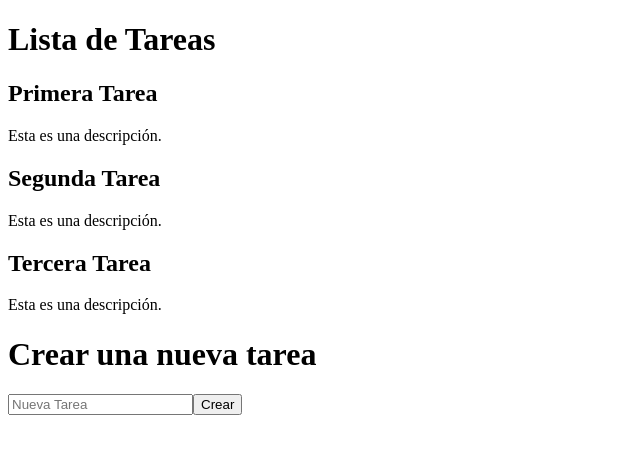
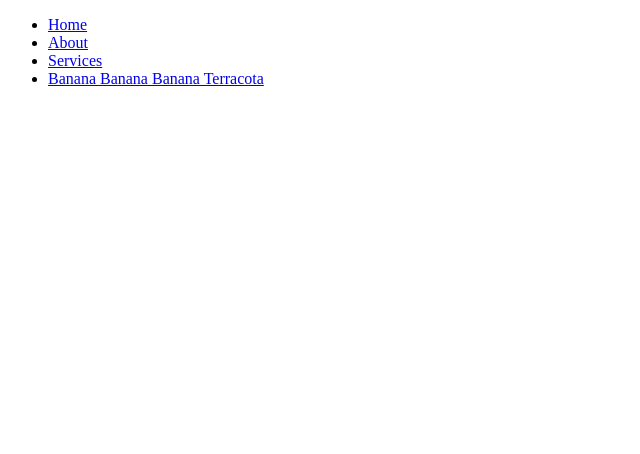
Before and after one commit to JimmyDVO0823/Heidy-DFranco, a React (Vite) app: page / in a window 1280 px wide. Shown: the top 454 px of the page, without its empty margins (0-640 px from the left). Built offline with nearby package versions, Linux system fonts and the light colour scheme.

Commit message:
Se hizo un sencillo nav y se intentan añadir estilo

```diff
--- a/package.json
+++ b/package.json
@@ -10,8 +10,10 @@
     "preview": "vite preview"
   },
   "dependencies": {
+    "@tailwindcss/vite": "^4.1.18",
     "react": "^19.2.0",
-    "react-dom": "^19.2.0"
+    "react-dom": "^19.2.0",
+    "tailwindcss": "^4.1.18"
   },
   "devDependencies": {
     "@eslint/js": "^9.39.1",
--- a/src/App.jsx
+++ b/src/App.jsx
@@ -1,25 +1,11 @@
-import TaskList from "./TaskList";
-import TaskForm from "./TaskForm";
-import { tasks as data } from "./Tasks";
-import { useEffect, useState } from "react";
+import SideBar from './Components/SideBar'
+import sideBarMenu from './Components/SideBarMenu';
 function App() {
-  const [tasks, setTasks] = useState([]);
-  useEffect(() => {
-    setTasks(data);
-  }, []);
 
-  function handleAddTask(taskTitle) {
-    setTasks([...tasks, {
-      id: tasks.length + 1,
-      title: taskTitle,
-      description: "Descripción por defecto"
-    }]);
-  }
 
   return (
     <>
-      <TaskList tasks={tasks} />
-      <TaskForm handleAddTask = {handleAddTask}/>
+      <SideBar elements={sideBarMenu} />
     </>
   );
 }
--- /dev/null
+++ b/src/Components/SideBar.jsx
@@ -0,0 +1,15 @@
+import styles from '../Styles/';function SideBar({ elements }) {
+  return (
+    <nav className="sidebar">
+      <ul>
+        {elements.map((element, index) => (
+          <li key={index}>
+            <a href={element.link}>{element.title}</a>
+          </li>
+        ))}
+      </ul>
+    </nav>
+  );
+}
+
+export default SideBar;
--- /dev/null
+++ b/src/Components/SideBarMenu.js
@@ -0,0 +1,20 @@
+const sideBarMenu = [
+    {
+        title: 'Home',
+        link: 'https://youtu.be/pOXMt5O4Ly4?si=QTQ9Qo6O-w-WjKfk'
+    },
+    {
+        title: 'About',
+        link: 'https://youtu.be/Wo7qhT7lBXw?si=mJdvVjlk5lfbg6t3'
+    },
+    {
+        title: 'Services',
+        link: 'https://www.youtube.com/watch?v=iywaBOMvYLI&list=RDpOXMt5O4Ly4&index=2'
+    },
+    {
+        title: 'Banana Banana Banana Terracota',
+        link: 'https://youtu.be/SceNaAHOWQc?si=5p3n3OUYb3yuqb7h&t=52'
+    }
+];
+
+export default sideBarMenu;
--- a/src/TaskForm.jsx
+++ /dev/null
@@ -1,27 +0,0 @@
-import { useState } from "react";
-
-function TaskForm({ handleAddTask }) {
-  const [title, setTitle] = useState("");
-  const handleSubmit = (e) => {
-    e.preventDefault();
-    console.log("Nueva Tarea:", title);
-
-    handleAddTask(title);
-  };
-
-  return (
-    <form onSubmit={handleSubmit}>
-      <h1>Crear una nueva tarea</h1>
-      <input
-        type="text"
-        placeholder="Nueva Tarea"
-        onChange={(e) => {
-          setTitle(e.target.value);
-        }}
-      />
-      <button>Crear</button>
-    </form>
-  );
-}
-
-export default TaskForm;
--- a/src/TaskList.jsx
+++ /dev/null
@@ -1,15 +0,0 @@
-function TaskList({ tasks }) {
-  return (
-    <div>
-      <h1>Lista de Tareas</h1>
-      {tasks.map((task) => (
-        <div key={task.id}>
-          <h2>{task.title}</h2>
-          <p>{task.description}</p>
-        </div>
-      ))}
-    </div>
-  );
-}
-
-export default TaskList;
--- a/src/Tasks.js
+++ /dev/null
@@ -1,17 +0,0 @@
-export const tasks = [
-  {
-    id: 1,
-    title: "Primera Tarea",
-    description: "Esta es una descripción.",
-  },
-  {
-    id: 2,
-    title: "Segunda Tarea",
-    description: "Esta es una descripción.",
-  },
-  {
-    id: 3,
-    title: "Tercera Tarea",
-    description: "Esta es una descripción.",
-  },
-];
```
Also changed, not shown: src/Tasks.css (deleted), 1 other file (tests, documents, lock files or other folders).
